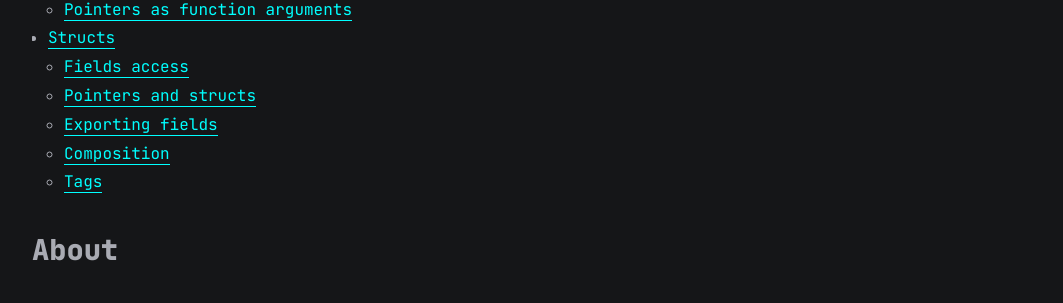
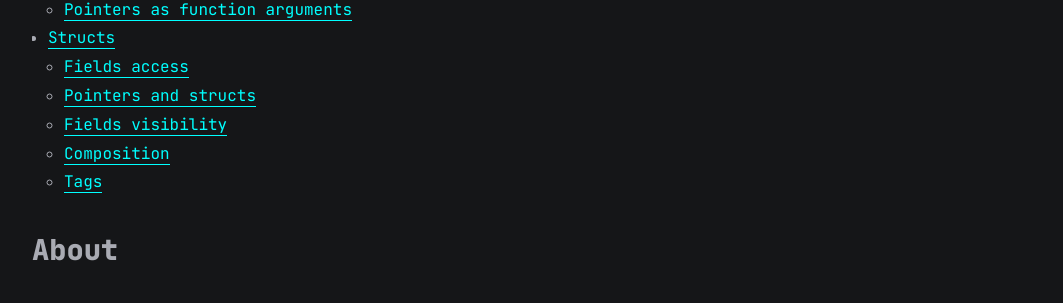
Before and after one commit to mikelogaciuk/mikelogaciuk.github.io, a Jekyll site: the page built from all_collections/_posts/2023-02-21-gopher-notes.md, in a window 1280 px wide and 900 px high, scrolled down 1745 px. Shown: the part 146-449 px from the top of the window, without its empty margins (108-1171 px from the left). Built offline with Jekyll 4.4.1, drawn with Linux system fonts in a browser that asks for light colours; some of the changed text lies outside the part shown.

Commit message:
Slight refactoring

````diff
--- a/all_collections/_posts/2023-02-21-gopher-notes.md
+++ b/all_collections/_posts/2023-02-21-gopher-notes.md
@@ -44,7 +44,7 @@ category: ["go", "golang", "handbook", "notes"]
 * [Structs](#structs)
   * [Fields access](#fields-access)
   * [Pointers and structs](#pointers-and-structs)
-  * [Exporting fields](#exporting-fields)
+  * [Fields visibility](#fields-visibility)
   * [Composition](#composition)
   * [Tags](#tags)
 <!-- TOC -->
@@ -819,7 +819,7 @@ func main() {
 }
 ```
 
-### Exporting fields
+### Fields visibility
 
 Only fields with capital letters are exported, which means that in this example:
 
````
